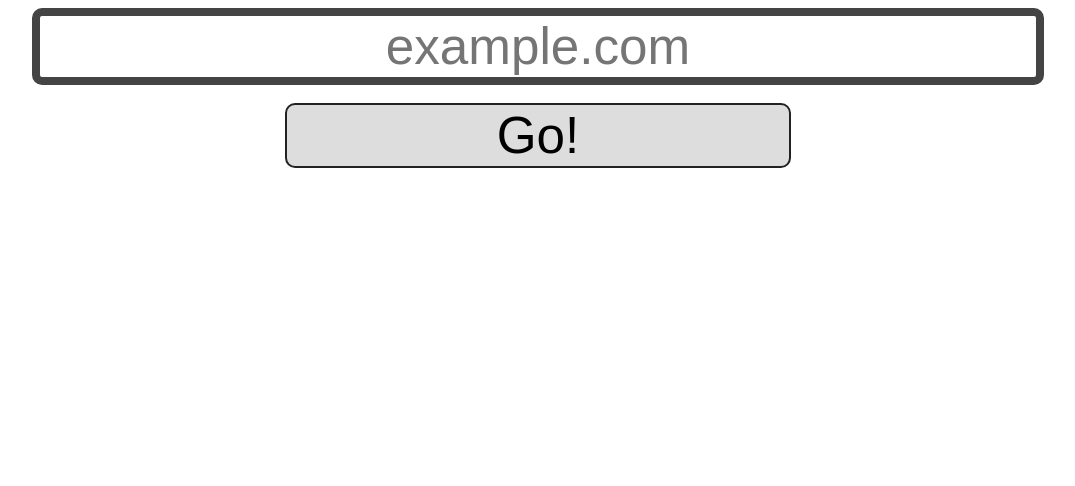
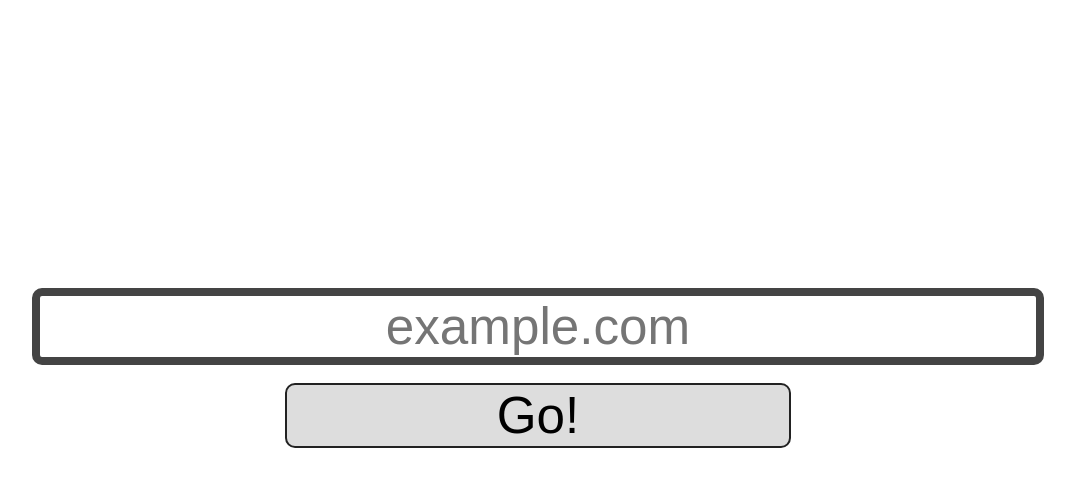
Before and after one commit to Dumbgenius/webapp-viewer, a plain HTML site: page index.html in a window 1280 px wide. Shown: the whole page, without its empty margins (102-1177 px from the left). Drawn offline with Linux system fonts and the light colour scheme.

Commit message:
Vertical centering

```diff
--- a/index.html
+++ b/index.html
@@ -52,10 +52,12 @@
 </head>
 
 <body>
+	<div id=main>
 	<center>
 	<input type="text" id="mainInput" placeholder="example.com"></input>
 	<br><br>
 	<button id="goButton" onclick="go();">Go!</input>
-	</center>
+	<center>
+	</div>
 </body>
 </html>
--- a/style.css
+++ b/style.css
@@ -24,3 +24,11 @@ input {
 	border-radius: 10px;
 	border: 8px solid #444444;
 }
+
+#main {
+	position: relative;
+	top: 50%;
+	-webkit-transform: translateY(-70%);
+	-ms-transform: translateY(-70%);
+	transform: translateY(-70%);
+}
```
